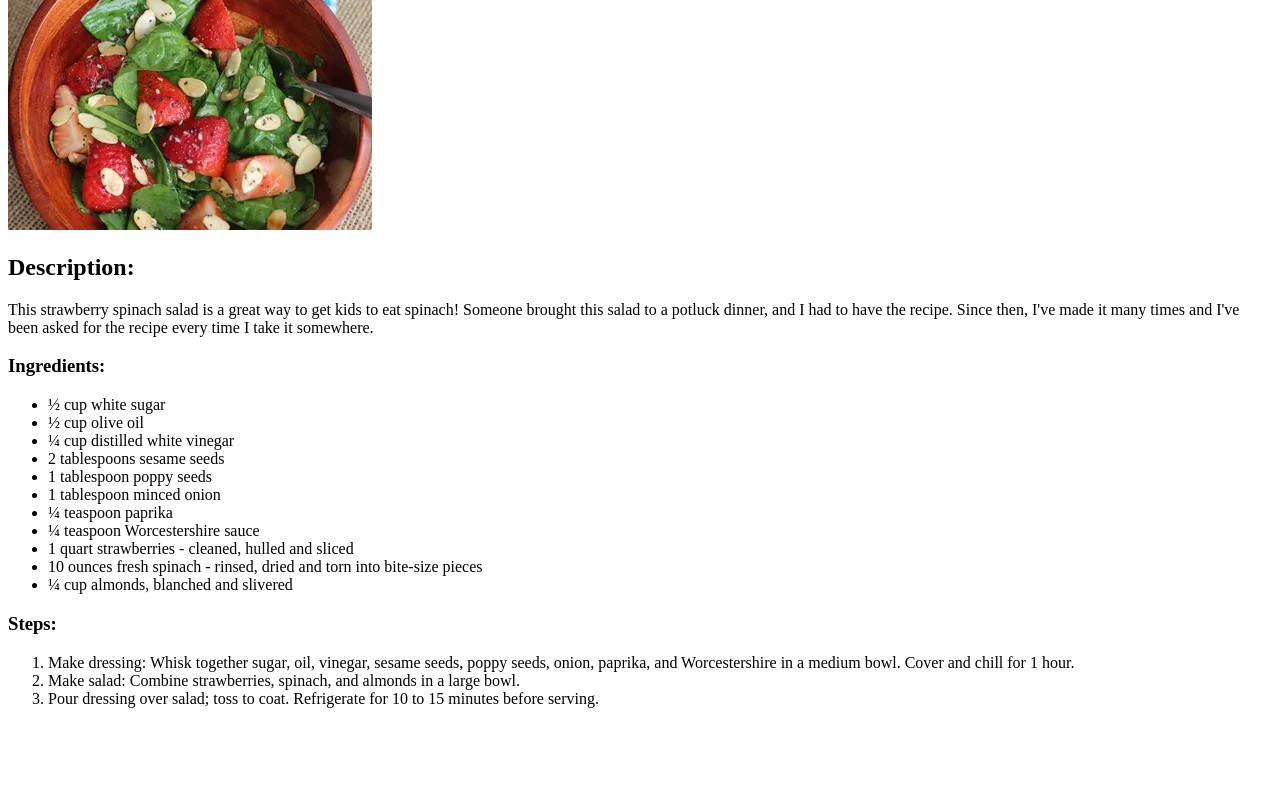
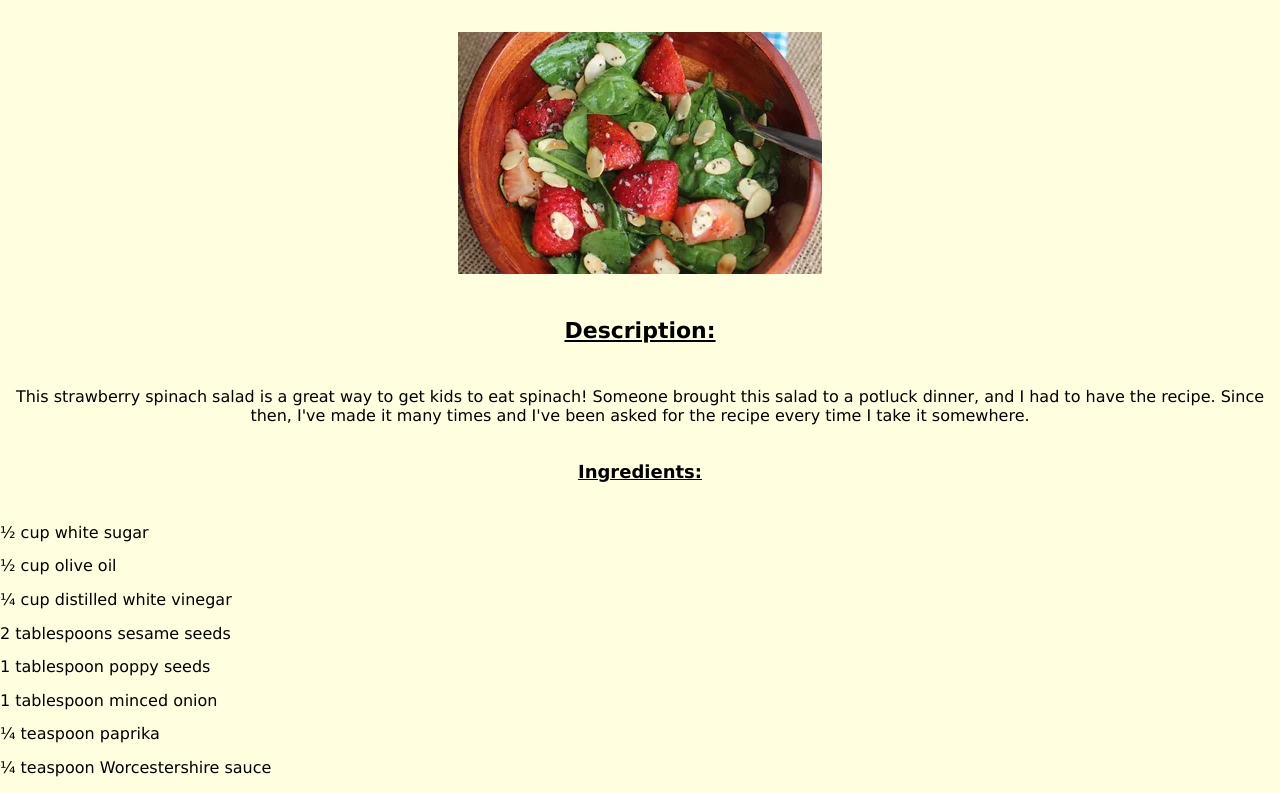
Before and after one commit to alfreps/odin-recipes, a plain HTML site: page recipes/strawberry-spinach-salad.html in a window 1280 px wide. Shown: the part 92-885 px from the top of the page. Before the commit the page ends 816 px from the top, so only its background shows below. Drawn offline with Linux system fonts and the light colour scheme.

Commit message:
File_Modified - added stylesheet styles.css

```diff
--- a/recipes/strawberry-spinach-salad.html
+++ b/recipes/strawberry-spinach-salad.html
@@ -4,6 +4,7 @@
     <meta charset="UTF-8">
     <meta http-equiv="X-UA-Compatible" content="IE=edge">
     <meta name="viewport" content="width=device-width, initial-scale=1.0">
+    <link rel="stylesheet" href="../styles/style.css">
     <title>Strawberry Spinach Salad</title>
 </head>
 <body>
```
